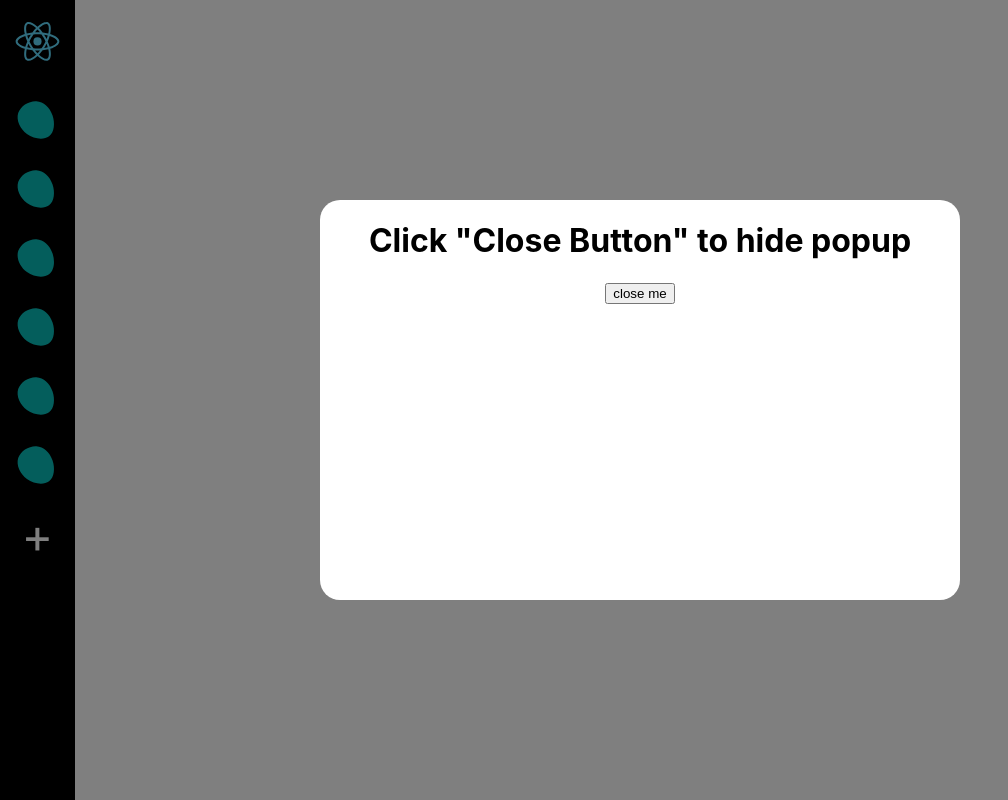
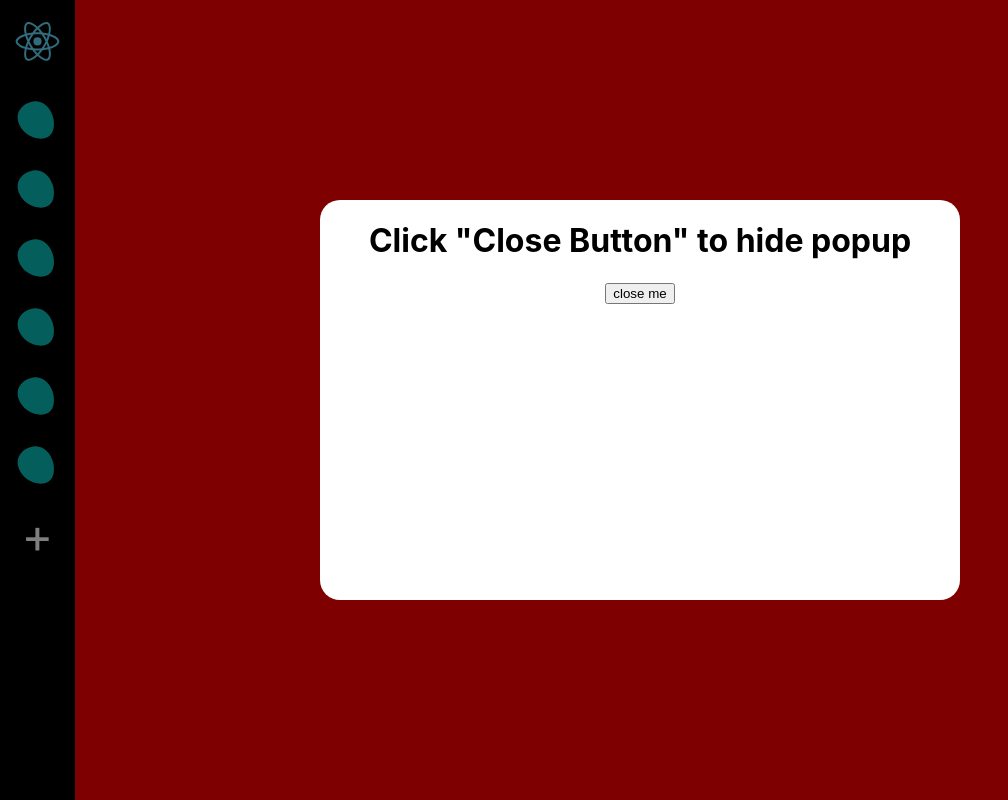
Before and after one commit to fibanneacci/inlet, a React (Create React App) app: page / in a window 1280 px wide. Shown: the whole page, without its empty margins (0-1008 px from the left). Built offline with nearby package versions, Linux system fonts and the light colour scheme.

Commit message:
Fix bugs

```diff
--- a/src/Board.css
+++ b/src/Board.css
@@ -3,4 +3,5 @@
     height: 100vh;
     display: block;
     position: relative;
+    background-color: red;
 }
--- a/src/Board.js
+++ b/src/Board.js
@@ -17,6 +17,7 @@ class Board extends React.Component {
             showForm: true,
             ArticleArray: []
         };
+        this.toggleForm = this.toggleForm.bind(this)
     }
 
     addItem() {
@@ -29,32 +30,29 @@ class Board extends React.Component {
         })
     }
 
-    toggleForm() {
+    toggleForm(e) {
         this.setState({
             showForm: !this.state.showForm
         });
         console.log(this.state.showForm)
+        e.stopPropagation()
     }
 
     render() {
         return (
+            <div className="Board" onClick={this.toggleForm}>
                 <div>
-            <div onClick={() => this.toggleForm.bind(this)}>
                     {this.state.showForm ?
                         <Form
                             text='Click "Close Button" to hide popup'
-                        closeForm={this.toggleForm.bind(this)}
+                            closeForm={this.toggleForm}
                         />
                         : null
                     }
                 </div>
-            {/* <div className="Board" onClick={() => this.addItem()}> Later: get mouse click location */}
-                {/* {this.state.ArticleArray}
-            </div>   */}
             </div>
         );
     }
-
 }
 
 export default Board;
```
Also changed, not shown: 1 other file (tests, documents, lock files or other folders). Lines whose indentation alone changed are shown as unchanged.
